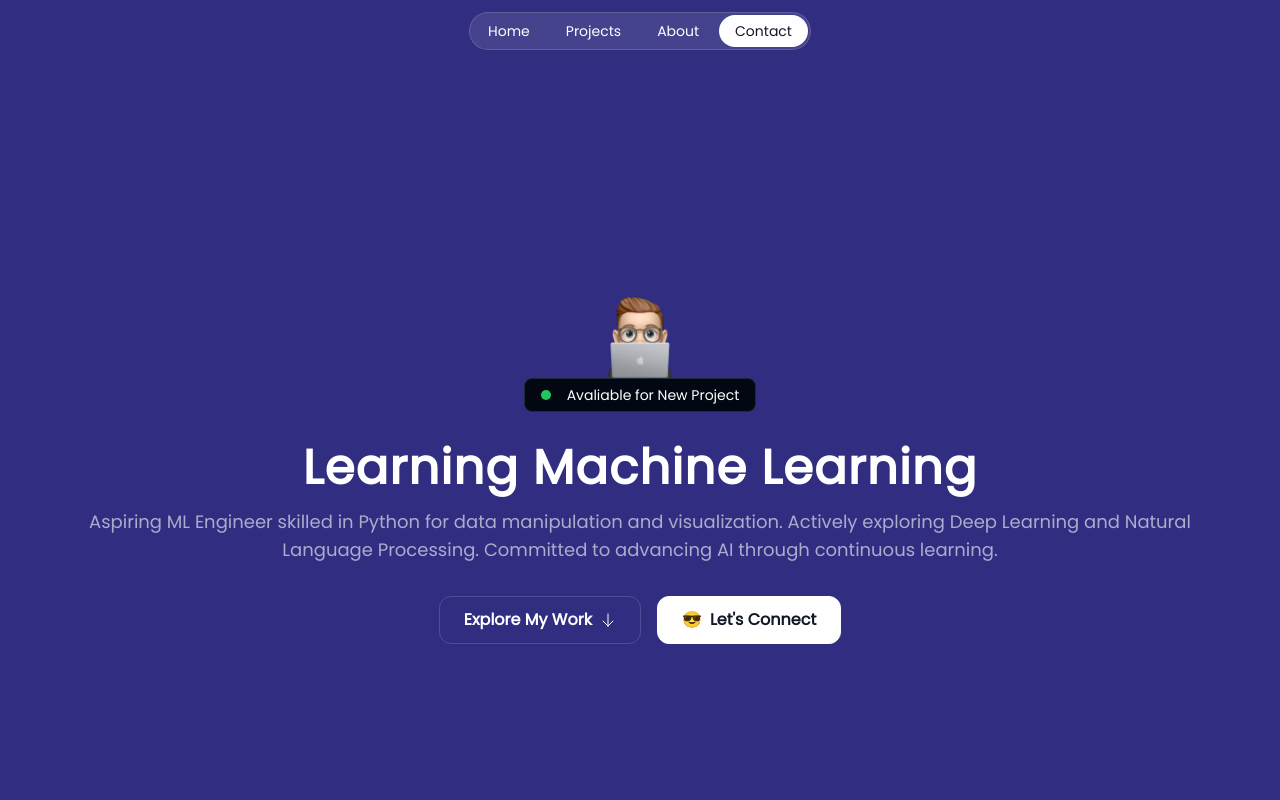
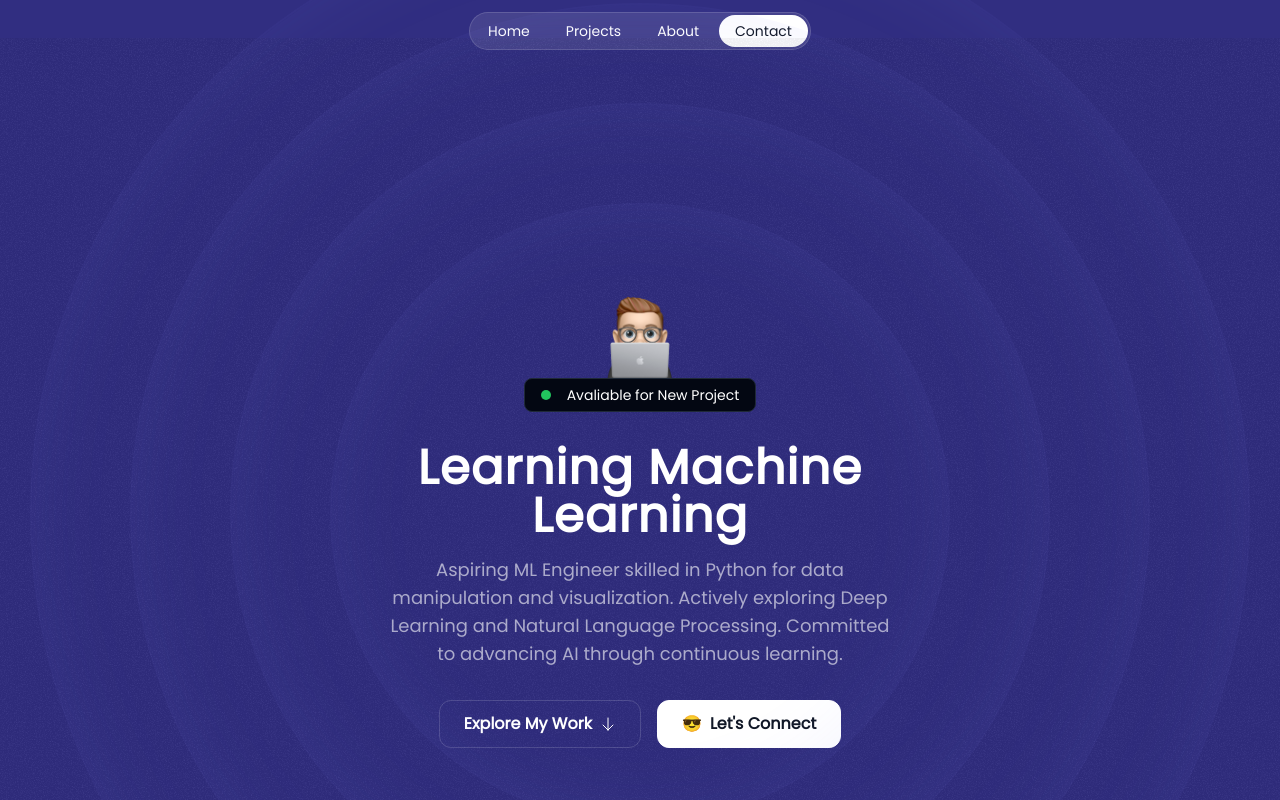
Before and after one commit to Abhinavexists/Portfolio, a Next.js app: page / in a window 1280 px wide. Shown: the top 800 px of the page. Built offline with nearby package versions, Linux system fonts and the light colour scheme.

Commit message:
updated Hero.tsx , added grain and rings

```diff
--- a/package.json
+++ b/package.json
@@ -14,6 +14,7 @@
     "next": "^15.0.3",
     "react": "^18",
     "react-dom": "^18",
+    "tailwind": "^4.0.0",
     "tailwind-merge": "^2.4.0"
   },
   "devDependencies": {
@@ -23,8 +24,8 @@
     "autoprefixer": "^10.4.20",
     "eslint": "^8",
     "eslint-config-next": "14.2.5",
-    "postcss": "^8",
-    "tailwindcss": "^3.4.1",
+    "postcss": "^8.4.49",
+    "tailwindcss": "^3.4.15",
     "typescript": "^5"
   }
 }
--- a/postcss.config.mjs
+++ b/postcss.config.mjs
@@ -3,6 +3,7 @@
   plugins: {
     tailwindcss: {},
     autoprefixer: {},
+    "postcss-nested": {},
   },
 };
 
--- a/src/app/globals.css
+++ b/src/app/globals.css
@@ -2,8 +2,12 @@
 @tailwind components;
 @tailwind utilities;
 
-@Layer base {
-  .nav-item {
+@Layer Base {
+    .nav-item {
     @apply px-4 py-1.5 rounded-full text-white/70 text-sm font-medium hover:bg-white/10 hover:text-white transition duration-300;
-  };
-};
+  }
+}
+
+.hero-ring {
+  @apply absolute inset-0 border-2 top-1/2 left-1/2 -translate-x-1/2 -translate-y-1/2 rounded-full border-indigo-400/5 shadow-[0_0_80px_inset] shadow-indigo-400/10;
+}
--- a/src/sections/Hero.tsx
+++ b/src/sections/Hero.tsx
@@ -1,10 +1,19 @@
-import memojiImage from "@assets/images/memoji-computer.png";
+import memojiImage from "@/assets/images/memoji-computer.png";
 import Image from "next/image";
-import ArrowDown from '@assets/icons/arrow-down.svg';
+import ArrowDown from '@/assets/icons/arrow-down.svg';
+import GrainImage from "@/assets/images/grain.jpg";
+import StarIcon from "@/assets/icons/star.svg";
 
 export const HeroSection = () => {
   return (
-  <div className="py-32 md:py-48 lg:py-60">
+  <div className="py-32 md:py-48 lg:py-60 relative z-0 overflow-x-clip">
+      <div className="absolute inset-0 -z-30 opacity-5"
+         style={{ backgroundImage: `url(${GrainImage.src})` }}>
+      </div>
+      <div className="size-[620px] hero-ring"></div>
+      <div className="size-[820px] hero-ring"></div>
+      <div className="size-[1020px] hero-ring"></div>
+      <div className="size-[1220px] hero-ring"></div>
     <div className="container">
       <div className="flex flex-col items-center">
         <Image
@@ -17,14 +26,14 @@
           <div className="text-sm font-medium">Avaliable for New Project</div>
       </div>
     </div>
-    <div className="'max-w-lg mx-auto">
+    <div className="max-w-lg mx-auto">
     <h1 className="font-serif text-3xl md:text-5xl text center mt-8 tracking-wide font-semibold text-center ">
       Learning Machine Learning
     </h1>
       <p className="mt-4 text-center text-white/60 md:text-lg">
-      Aspiring ML Engineer skilled in Python for data manipulation and visualization.
-      Actively exploring Deep Learning and Natural Language Processing.
-      Committed to advancing AI through continuous learning.
+        Aspiring ML Engineer skilled in Python for data manipulation and visualization.
+        Actively exploring Deep Learning and Natural Language Processing.
+        Committed to advancing AI through continuous learning.
       </p>
     </div>
     <div className="flex flex-col md:flex-row justify-center items-center mt-8 gap-4">
```
Also changed, not shown: 1 other file (tests, documents, lock files or other folders).
